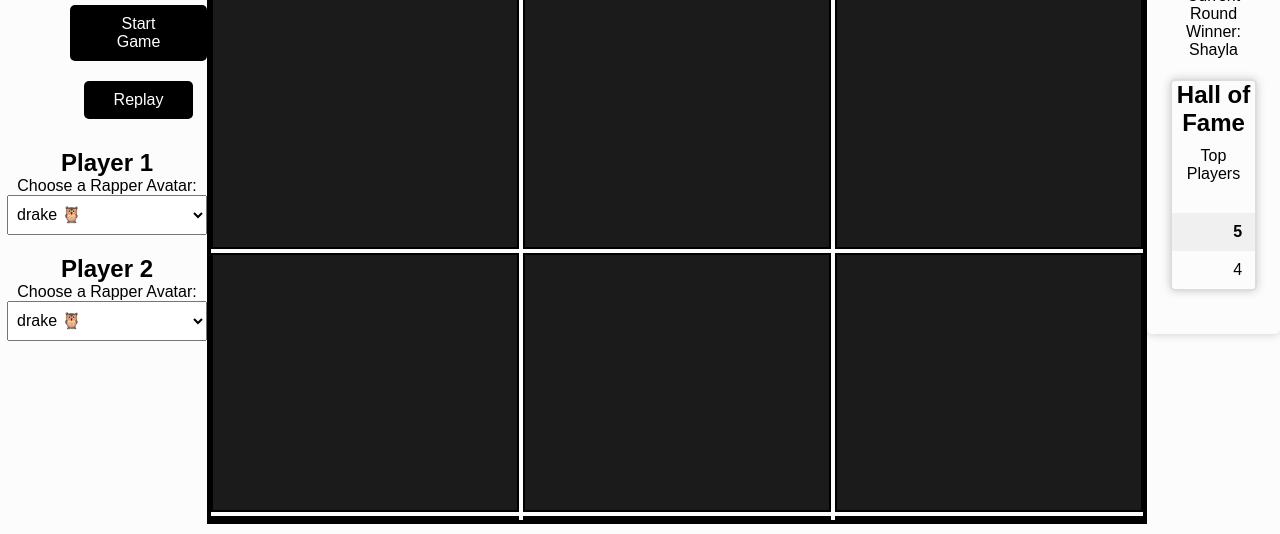
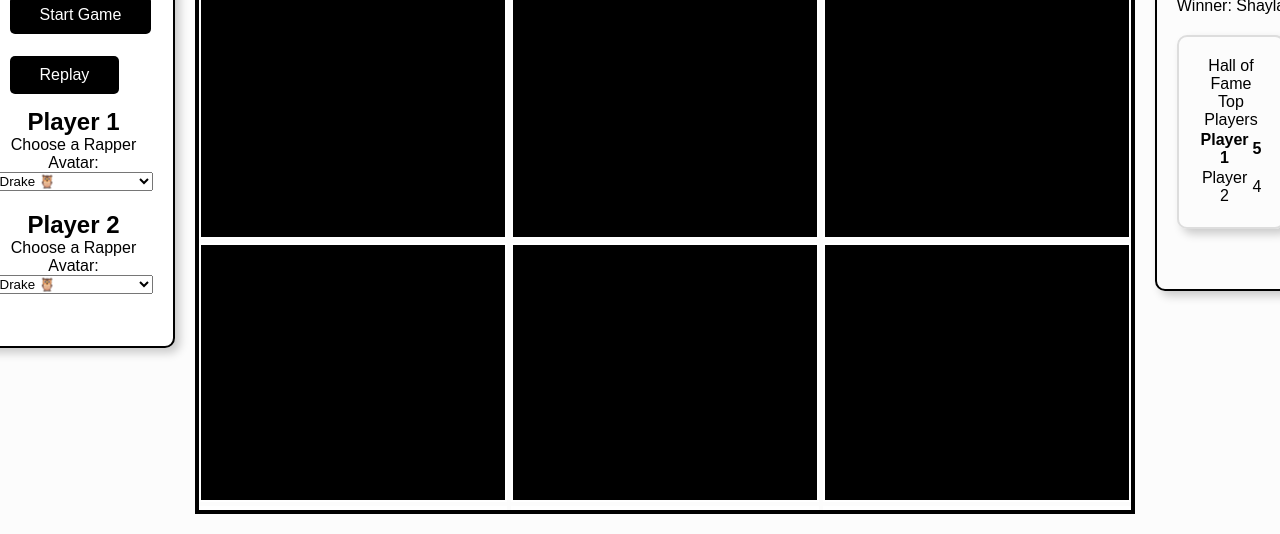
Before and after one commit to ShaylaWhite/Hip-Hop-Squares, a website: page index.html in a window 1280 px wide. Shown: the part 286-820 px from the top of the page. Drawn offline with nearby package versions, Linux system fonts and the light colour scheme.

Commit message:
fixed the margins in the css

```diff
--- a/index.html
+++ b/index.html
@@ -68,14 +68,14 @@
       <table class="hall-of-fame-table">
         <thead>
           <tr>
-                <th class="player1-name"></th>
+            <th class="player1-name">Player 1</th>
             <th class="player1-emoji"></th>
             <th class="player1-wins">5</th>
           </tr>
         </thead>
         <tbody>
           <tr>
-                <td class="player2-name"></td>
+            <td class="player2-name">Player 2</td>
             <td class="player2-emoji"></td>
             <td class="player2-wins">4</td>
           </tr>
--- a/script.js
+++ b/script.js
@@ -20,15 +20,15 @@ let totalMoves = 0; // No moves have been made yet
     // >>> Emojis for players imported from the api
     // >>>> Map rapper names to their corresponding emoji names
     const rapperEmojis = {
-        drake: '\u{1F989}',     // 🦉
-        kendrick: '\u{1F977}',  // 🥷
-        cardi: '\u{1F4B0}',     // 💰
-        jayz: '\u{1F410}',      // 🐐
-        nipsey: '\u{1F3C1}',    // 🏁
-        megan: '\u{1F40E}',     // 🐎
-        jeezy: '\u{2744}',      // ❄️
-        dolph: '\u{1F42C}',     // 🐬
-        snoop: '\u{1F33F}'      // 🌿
+        Drake: '\u{1F989}',     // 🦉
+        Kendrick: '\u{1F977}',  // 🥷
+        CardiB: '\u{1F4B0}',     // 💰
+        JayZ: '\u{1F410}',      // 🐐
+        Nipsey: '\u{1F3C1}',    // 🏁
+        MeganTheeStallion: '\u{1F40E}',     // 🐎
+        Jeezy: '\u{2744}',      // ❄️
+        Dolph: '\u{1F42C}',     // 🐬
+        SnoopDogg: '\u{1F33F}'      // 🌿
     };
 
     // Initialize player objects with default values and the logic to choose rapper and match it to its corresponding emoji
--- a/style.css
+++ b/style.css
@@ -1,145 +1,151 @@
-/* RESET SOME DEFAULT STYLES */
+/* Reset and default styles */
 * {
   margin: 0;
   padding: 0;
   box-sizing: border-box;
 }
 
-/* BODY STYLES */
+/* Body styles */
 body {
   font-family: 'Arial', sans-serif;
   background-color: #fcfcfc;
 }
 
-/* LANDING PAGE LAYOUT */
+/* Container for each section */
+.section-container {
+  display: flex;
+  align-items: center;
+  justify-content: center;
+  margin: 10px;
+  padding: 20px;
+  background-color: #333;
+  box-shadow: 5px 5px 10px rgba(0, 0, 0, 0.2);
+  border-radius: 10px;
+  border: 2px solid #000;
+  color: #fff;
+}
+
+/* Landing page layout */
 .landing-page {
   display: flex;
-  justify-content: space-between;
-  align-items: center; /* Center vertically */
-  min-height: 100vh;
-  margin: 0 auto; /* Center horizontally */
+  align-items: center;
+  justify-content: center;
+  height: 100vh;
+  margin: 0;
   overflow: hidden;
 }
-/* GAME SETUP COLUMN STYLES */
+
+/* Game Setup Column */
 .game-setup-column {
-  flex: 1;
   display: flex;
   flex-direction: column;
   align-items: center;
-  text-align: center;
-  margin-right: 0; /* Remove the right margin */
-  margin-left: 0; /* Remove the left margin */
-  margin-top: 33px;
+  justify-content: center;
+  gap: 10px;
+  background-color: #ffffff;
+  box-shadow: 5px 5px 10px rgba(0, 0, 0, 0.2);
+  border-radius: 10px;
+  border: 2px solid #000;
+  padding: 20px;
 }
 
-/* CENTER ALIGN CONTENT */
-.game-setup,
+/* Player Avatar Selection Section */
 .player-section {
+  text-align: center;
+  display: flex;
+  flex-direction: column;
+  align-items: center; /* Center horizontally */
+  justify-content: center; /* Center vertically */
+  gap: 20px;
+  margin-top: 2px; /* Add some spacing */
+  margin-bottom: 32px;
+}
+
+/* Style for start and replay buttons */
+#start-button,
+#replay-button {
+  margin-top: 20px;
+  margin-left: 15px;
+  margin-bottom: 2px;
+  padding: 10px 30px;
+  font-size: 16px;
+  background-color: #000;
+  color: #fff;
+  border: none;
+  border-radius: 5px;
+  cursor: pointer;
+  transition: background-color 0.3s ease, color 0.3s ease;
+}
+
+/* Hover effect for buttons */
+#start-button:hover,
+#replay-button:hover {
+  background-color: #555;
+}
+
+/* Game Board Section */
+.game-board-container {
+  display: flex;
+  align-items: center;
+  justify-content: center;
+  gap: 10px;
+  text-align: center;
+  padding: 20px;
+}
+
+/* Game Board */
+.game-board {
+  position: relative;
+  width: 940px;
+  height: 800px;
+  color: #000;
+  border: 4px solid #000;
+  display: grid;
+  grid-template-columns: repeat(3, 1fr);
+  grid-template-rows: repeat(3, 1fr);
+  gap: 4px;
+}
+
+/* Scoreboard Section */
+.scoreboard {
   display: flex;
   flex-direction: column;
   align-items: center;
-  margin-bottom: 20px;
-}
-select {
-  font-size: 16px;
-  height: 40px;
-  padding: 5px;
-  width: 200px; /* Adjust the width as needed */
-}
-/* Adjust margin for the h1 and button inside game-setup */
-.game-setup h1,
-.game-setup button {
-  margin: 0 0 0 70px;
+  justify-content: center;
+  gap: 10px;
+  box-shadow: 5px 5px 10px rgba(0, 0, 0, 0.2);
+  border-radius: 10px;
+  border: 2px solid #000;
+  padding: 20px;
 }
 
-/* START BUTTON STYLES */
-#start-button,
-#replay-button {
-  margin-top: 20px; /* Adjust margin for spacing */
-  padding: 10px 30px; /* Adjust padding for button size */
-  font-size: 16px; /* Increase font size for better visibility */
-  background-color: #000000; /* Set background color */
-  color: #ffffff; /* Set text color */
-  border: none; /* Remove border */
-  border-radius: 5px; /* Add border radius */
-  cursor: pointer; /* Add cursor pointer on hover */
-  transition: background-color 0.3s ease, color 0.3s ease; /* Add transition effect */
-}
-
-/* HOVER EFFECT FOR START BUTTON */
-#start-button:hover,
-#replay-button:hover {
-  background-color: #555; /* Change the background color when hovered */
-}
-
-/* PLAYER SECTION STYLES */
-.player-section {
-  flex: 1;
-  display: flex;
-  flex-direction: column;
-  align-items: center;
-  margin-left: 7px;
-}
-
-.player {
-  margin: 10px 0;
-}
-
-/* GAME BOARD CONTAINER STYLES */
-.game-board-container {
-  flex: 2;
+/* Square Styles */
+.square {
+  width: 100%;
+  height: 100%;
+  background-color: #000;
   display: flex;
   justify-content: center;
   align-items: center;
-  margin: 10px auto; /* Adjust the top margin, and center horizontally */
+  font-size: 24px;
+  cursor: pointer;
+  transition: background-color 0.3s ease;
+  border: 2px solid #fff;
+  color: #fff;
 }
 
-/* ACTUAL GAME BOARD */
-.game-board {
-  position: relative;
-  width: 940px; /* Adjust the width to make it a larger square */
-  height: 800px; /* Adjust the height to make it a larger square */
-  border: 4px solid #000;
-  display: grid; /* Use CSS grid for the 3x3 grid layout */
-  grid-template-columns: repeat(3, 1fr); /* Create 3 equal columns */
-  grid-template-rows: repeat(3, 1fr); /* Create 3 equal rows */
-  gap: 4px; /* Add gap between squares */
+/* Hover effect for squares */
+.square:hover {
+  background-color: #f0f0f0;
 }
 
-/* SCOREBOARD STYLES */
-.scoreboard {
-  width: 20%; /* Adjust width as needed */
-  margin: 30px auto 0;
-  padding: 23px;
-  box-shadow: 0px 0px 10px rgba(0, 0, 0, 0.2);
-  border-radius: 5px;
-}
-/* SQUARE STYLES */
-.square {
-  width: 100%; /* Each square occupies the entire cell */
-  height: 100%;
-  background-color: #1b1b1b; /* Set the initial background color */
-  display: flex;
-  justify-content: center;
-  align-items: center;
-  font-size: 24px; /* Adjust the font size as needed */
-  cursor: pointer; /* Add cursor pointer on hover */
-  transition: background-color 0.3s ease; /* Add transition effect */
-  border: 2px solid #000; /* Add border around each square */
-}
-
-/* HOVER EFFECT FOR SQUARES */
-.square:hover {
-  background-color: #f0f0f0; /* Change background color on hover */
-}
-
-/* BOARD LINES FOR TIC-TAC-TOE CELLS */
+/* Board Lines for Tic-Tac-Toe Cells */
 .board-line {
   position: absolute;
   background-color: #000;
 }
 
-/* HORIZONTAL LINES */
+/* Horizontal Lines */
 .horizontal-line {
   width: 100%;
   height: 4px;
@@ -147,74 +153,28 @@ select {
   transform: translateY(-50%);
 }
 
-/* VERTICAL LINES */
+/* Vertical Lines */
 .vertical-line {
   width: 4px;
   height: 100%;
   left: 33.33%;
   transform: translateX(-50%);
 }
-/* CURRENT WINNER SECTION */
+
+/* Current Winner Section */
 .current-winner {
   text-align: center;
-  margin: 20px auto;/* Adjust top and bottom margins and center horizontally */
+  margin: 20px auto;
 }
 
-/* HALL OF FAME SECTION */
+/* Hall of Fame Section */
 .hall-of-fame-container {
   width: 100%;
   max-width: 800px;
   text-align: center;
   border: 2px solid #ddd;
-  border-radius: 5px;
-  box-shadow: 0px 0px 10px rgba(0, 0, 0, 0.2);
-  margin: 20px auto 20px auto;/* Adjust top and bottom margins and center horizontally */
-  display: flex;
-  flex-direction: column;
-  justify-content: center;
-  align-items: center;
-  max-height: 300px;
-  margin-bottom: 20px;
-
+  border-radius: 10px;
+  box-shadow: 5px 5px 10px rgba(0, 0, 0, 0.2);
+  margin: 20px auto;
+  padding: 20px;
 }
-
-/* HALL OF FAME LABEL STYLES */
-.hall-of-fame-label {
-  font-weight: bold;
-  font-size: 24px; /* Increase font size for header */
-  margin-bottom: 10px;
-}
-
-/* HALL OF FAME SUBHEADER STYLES */
-.hall-of-fame-subheader {
-  font-size: 16px; /* Adjust font size for subheader */
-  margin-bottom: 10px;
-}
-
-/* HALL OF FAME TABLE STYLES */
-.hall-of-fame-table {
-  width: 100%;
-  text-align: center;
-  border-collapse: collapse; /* Collapse table borders */
-  border: none; /* Remove border from table */
-  margin-top: 20px;
-}
-
-/* HALL OF FAME TABLE HEADER STYLES */
-.hall-of-fame-table th {
-  background-color: #f0f0f0;
-  padding: 10px;
-  border: none; /* Remove border from header cells */
-}
-
-/* HALL OF FAME TABLE CELL STYLES */
-.hall-of-fame-table td {
-  padding: 10px;
-  border: none; /* Remove border from table cells */
-}
-
-/* HALL OF FAME WINNER EMOJI */
-.hall-of-fame-emoji {
-  font-size: 30px; /* Adjust the size as needed */
-  margin-right: 10px;
-}
```
Lines whose indentation alone changed are shown as unchanged.
